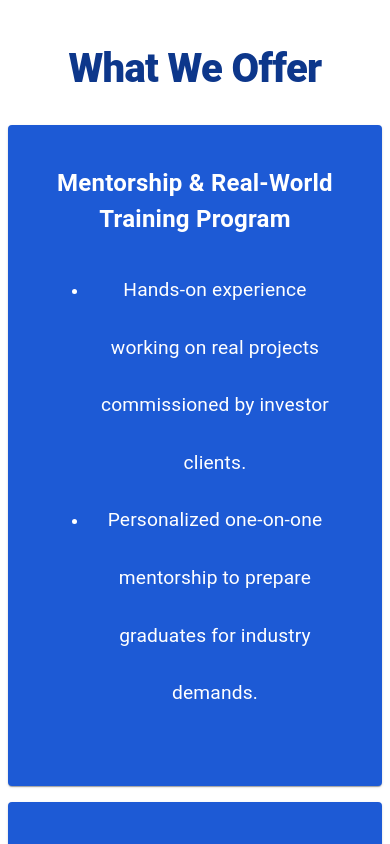
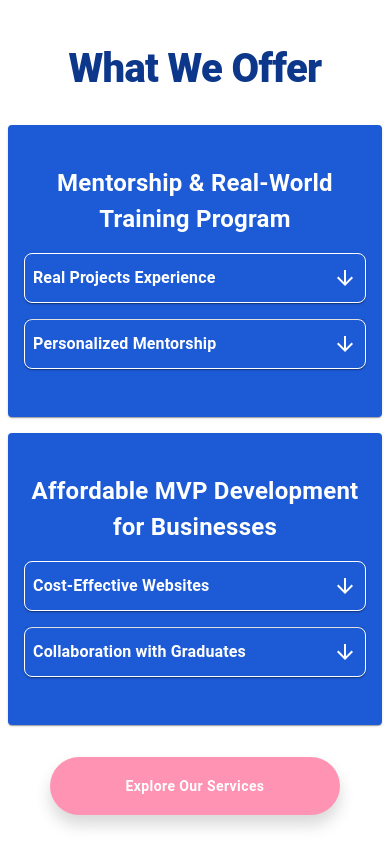
Before and after one commit to Mentra-Inc/mentra-next, a Next.js app: page / in a window 390 px wide. Shown: the part 2140-2984 px from the top of the page. Built offline with nearby package versions, Linux system fonts and the light colour scheme.

Commit message:
Final Adjustments - Our Products

```diff
--- a/components/OurProducts.tsx
+++ b/components/OurProducts.tsx
@@ -8,23 +8,24 @@ const productData = [
         id: 'mentorship',
         cardTitle: "Mentorship & Real-World Training Program",
         listItems: [
-            { id: "mentorship-1", text: "Hands-on experience working on real projects commissioned by investor clients." },
-            { id: "mentorship-2", text: "Personalized one-on-one mentorship to prepare graduates for industry demands." },
+            { id: "mentorship-1", title: "Real Projects Experience", text: "Hands-on experience working on real projects commissioned by investor clients." },
+            { id: "mentorship-2", title: "Personalized Mentorship", text: "Personalized one-on-one mentorship to prepare graduates for industry demands." },
         ],
     },
     {
         id: 'affordable-mvp',
         cardTitle: "Affordable MVP Development for Businesses",
         listItems: [
-            { id: "affordable-1", text: "Cost-effective or free website development tailored to your startup's needs." },
-            { id: "affordable-2", text: "Collaborate with skilled graduates eager to bring your ideas to life." },
+            { id: "affordable-1", title: "Cost-Effective Websites", text: "Cost-effective or free website development tailored to your startup's needs." },
+            { id: "affordable-2", title: "Collaboration with Graduates", text: "Collaborate with skilled graduates eager to bring your ideas to life." },
         ],
     },
 ];
 
 export type ProductListItem = {
-    id: string,
-    text: string
+    id: string;
+    title: string;
+    text: string;
 };
 
 export type ProductCardProps = {
--- a/components/ProductCard.tsx
+++ b/components/ProductCard.tsx
@@ -1,15 +1,18 @@
+import { ArrowDownward } from "@mui/icons-material";
 import { ProductCardProps, ProductListItem } from "./OurProducts";
-import { Card, CardContent, Typography, useTheme } from "@mui/material";
+import { Accordion, AccordionDetails, AccordionSummary, Card, CardContent, Stack, Typography, useMediaQuery, useTheme } from "@mui/material";
 
 export default function ProductCard({ cardTitle, listItems } : Omit<ProductCardProps, 'id'>) {
     const theme = useTheme();
+    const isMobile = useMediaQuery(theme.breakpoints.down('sm'));
 
     return (
         <Card
             sx={{
                 maxWidth: 575,
                 backgroundColor: theme.palette.secondary.main,
-                p: 6,
+                py: 6,
+                px: { xs: 0, md: 6 },
                 my: 2
             }}
         >
@@ -33,7 +36,33 @@ export default function ProductCard({ cardTitle, listItems } : Omit<ProductCardP
                     {cardTitle}
                 </Typography>
 
-                <ul style={{ listStyleType: "disc", color: "white" }}>
+                { isMobile ?
+                    <Stack mt={2} gap={4}>
+                        {listItems.map(({ id, text, title } : ProductListItem) => (
+                            <Accordion
+                                sx={{
+                                    backgroundColor: theme.palette.secondary.main,
+                                    color: 'white', border: '1px solid',
+                                    borderRadius: '8px !important' // forced to use !important MUI's disableGutters doesn't allow me to override the border radius for some reason.
+                            }}>
+                                <AccordionSummary
+                                    expandIcon={<ArrowDownward sx={{ color: 'white' }} />}
+                                    aria-controls={`${id}-controls`}
+                                    id={id}
+                                    sx={{ borderRadius: '8px' }}
+                                >
+                                    <Typography component="span" fontWeight="bold" >{title}</Typography>
+                                </AccordionSummary>
+
+                                <AccordionDetails>
+                                    <Typography mx={3} mb={3}>
+                                        {text}
+                                    </Typography>
+                                </AccordionDetails>
+                            </Accordion>
+                        ))}
+                    </Stack>
+                    : <ul style={{ listStyleType: "disc", color: "white" }}>
                         {listItems.map(({ id, text } : ProductListItem) => (
                             <li key={id}>
                                 <Typography
@@ -50,6 +79,7 @@ export default function ProductCard({ cardTitle, listItems } : Omit<ProductCardP
                             </li>
                         ))}
                     </ul>
+                }
             </CardContent>
         </Card>
     );
```
Lines whose indentation alone changed are shown as unchanged.
